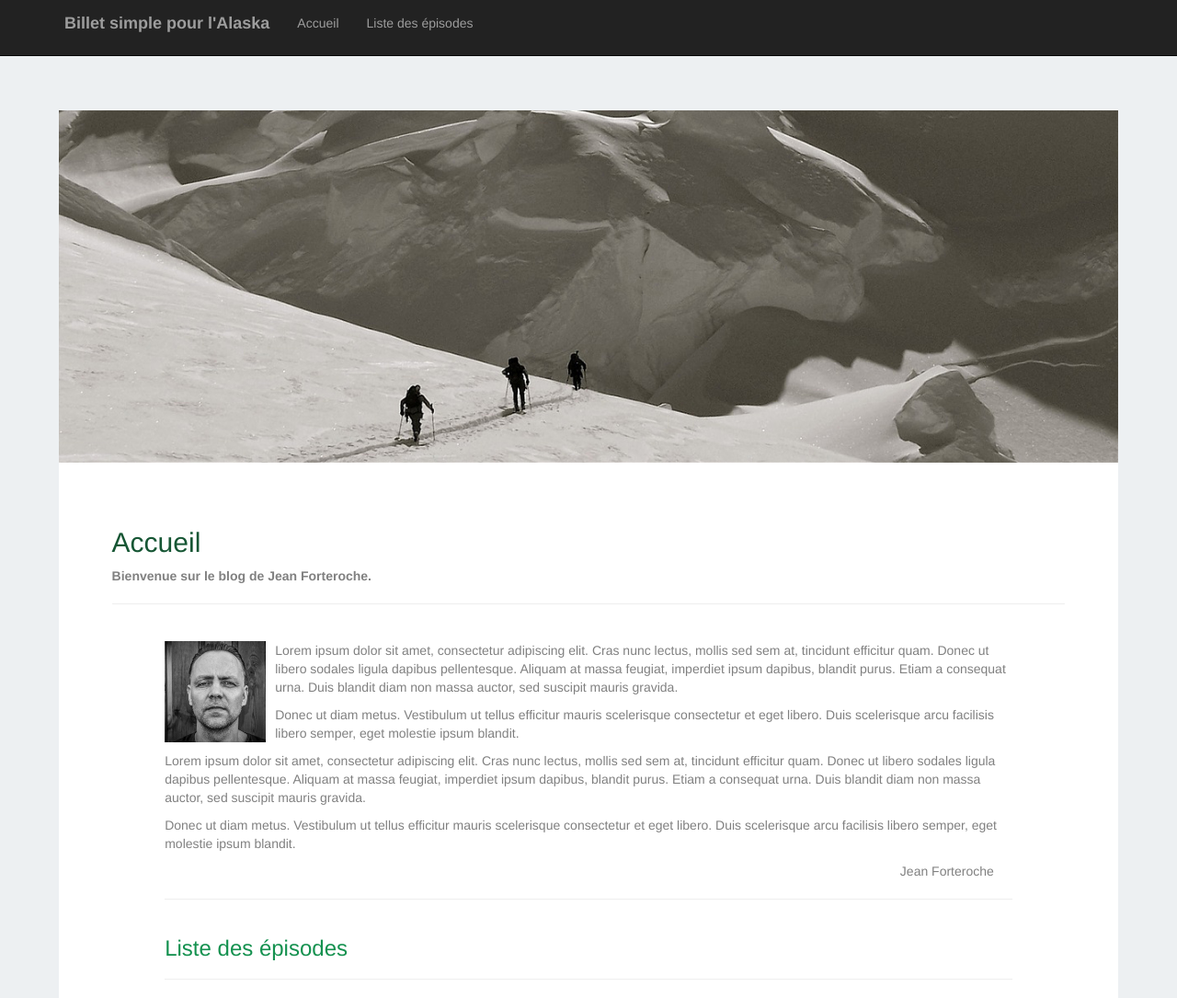
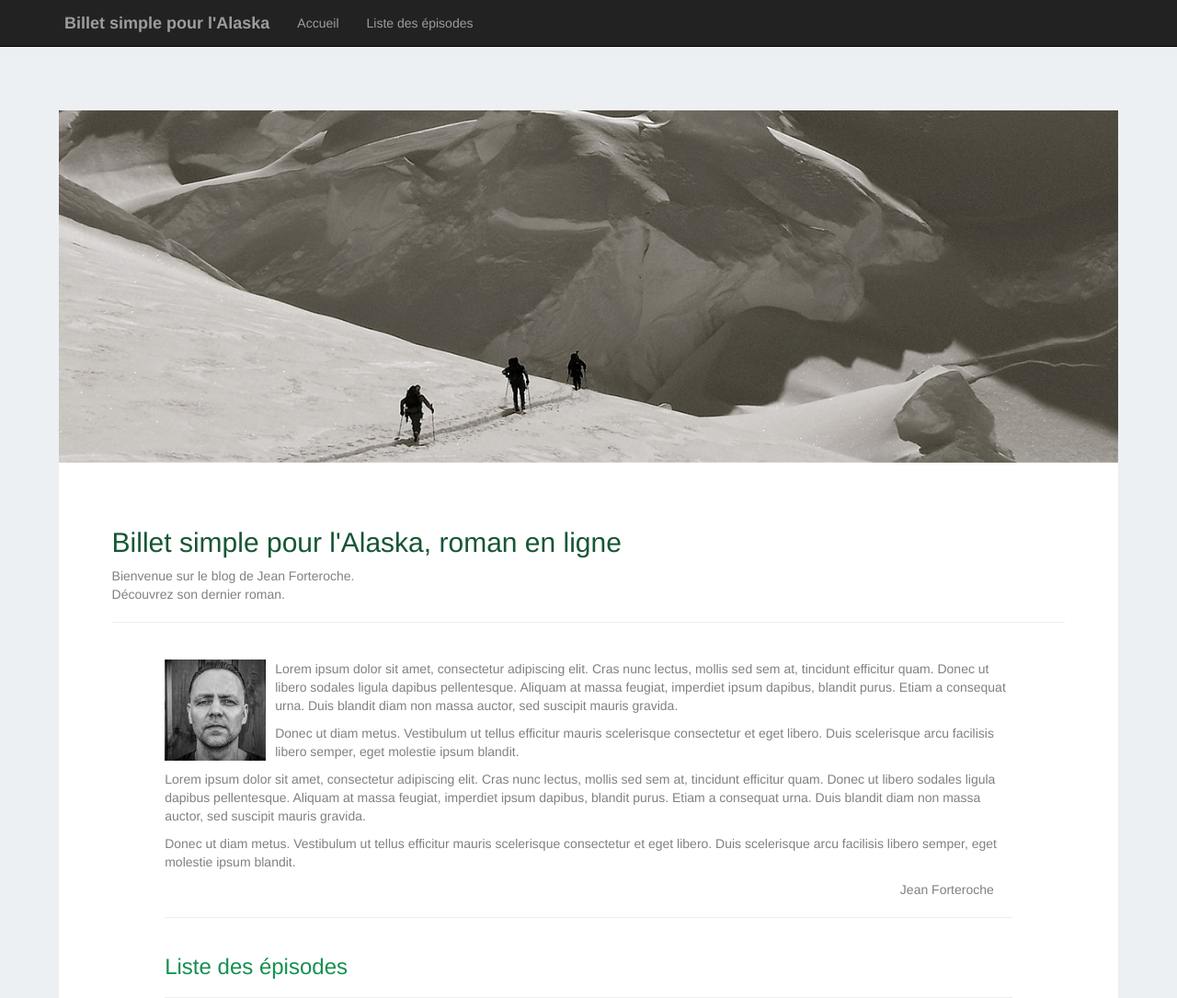
Before and after one commit to benmorgan35/Blog, a PHP site: page / in a window 1280 px wide. Shown: the top 1085 px of the page at 92% size. Run offline with PHP 8.4, Linux system fonts and the light colour scheme; data that the repository does not hold is empty.

Commit message:
commit du 17 mars

```diff
--- a/Vue/gabarit.php
+++ b/Vue/gabarit.php
@@ -29,7 +29,7 @@
     <nav class="navbar navbar-inverse navbar-fixed-top" role="navigation">
         <div class="container">
             <div class="navbar-header">
-                <p class="navbar-brand"><b>Billet simple pour l'Alaska</b></p>
+                <a class="navbar-brand" href=" <?= "index.php#presentation" ?>"><b>Billet simple pour l'Alaska</b></a>
                 <button type="button" class="navbar-toggle collapsed" data-toggle="collapse"
                         data-target="#bs-example-navbar-collapse-1">
                     <span class="sr-only">Toggle navigation</span>
@@ -74,11 +74,11 @@
 
     <p>Copyright © 2017 Jean Forteroche | Tous droits réservés |
         <a href="<?= "index.php?action=authentification" ?>">Espace Administrateur</a></p>
-    <!--<a href="<?= "index.php?action=adminAccueil" ?>">Admintemporaire</a></p> -->
+
 
 </footer>
 
-<!-- #global -->
+
 
 <script src="https://ajax.googleapis.com/ajax/libs/jquery/2.2.4/jquery.min.js"></script>
 <script src="https://maxcdn.bootstrapcdn.com/bootstrap/3.3.7/js/bootstrap.min.js"
--- a/Vue/vueAccueil.php
+++ b/Vue/vueAccueil.php
@@ -4,6 +4,7 @@
 <header>
 
     <img src="assets/image/header2.jpg" alt="image header" class="img-responsive" id="header"/>
+    <div id="presentation"></div>
     <br/>
 </header>
 
@@ -12,8 +13,8 @@
     <div class="titre">
         <div class="row">
             <div class="col-xs-12">
-                <h2 id="accueil">Accueil</h2>
-                <p><b>Bienvenue sur le blog de Jean Forteroche.</b></p>
+                <h2 id="accueil1">Billet simple pour l'Alaska, roman en ligne</h2>
+                <p>Bienvenue sur le blog de Jean Forteroche. <br />Découvrez son dernier roman.</p>
                 <hr/>
                 <br/>
             </div>
```
